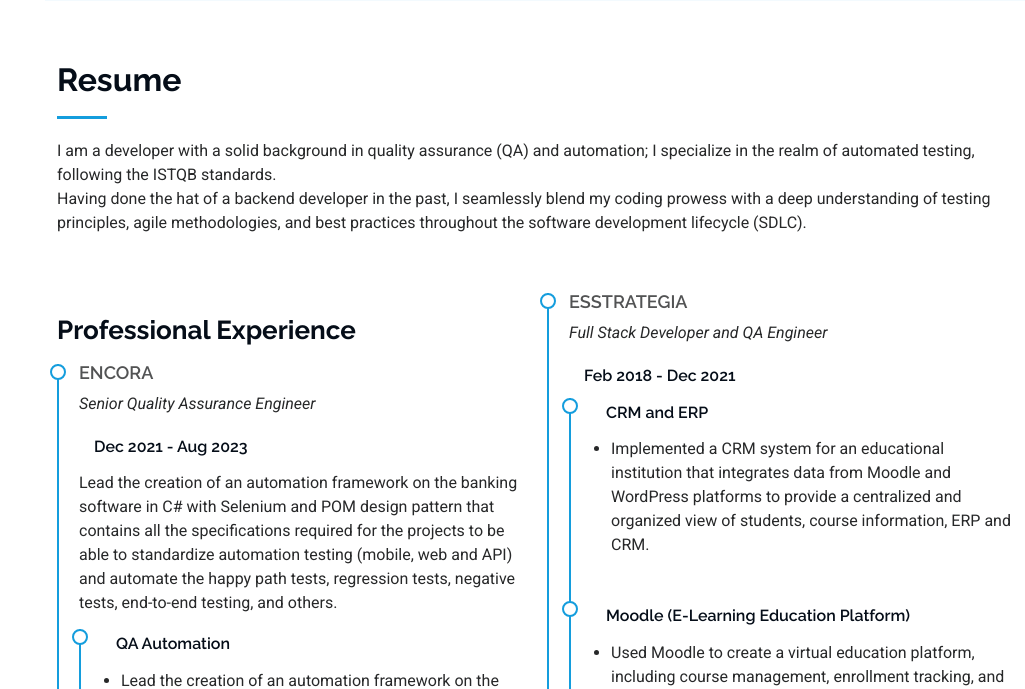
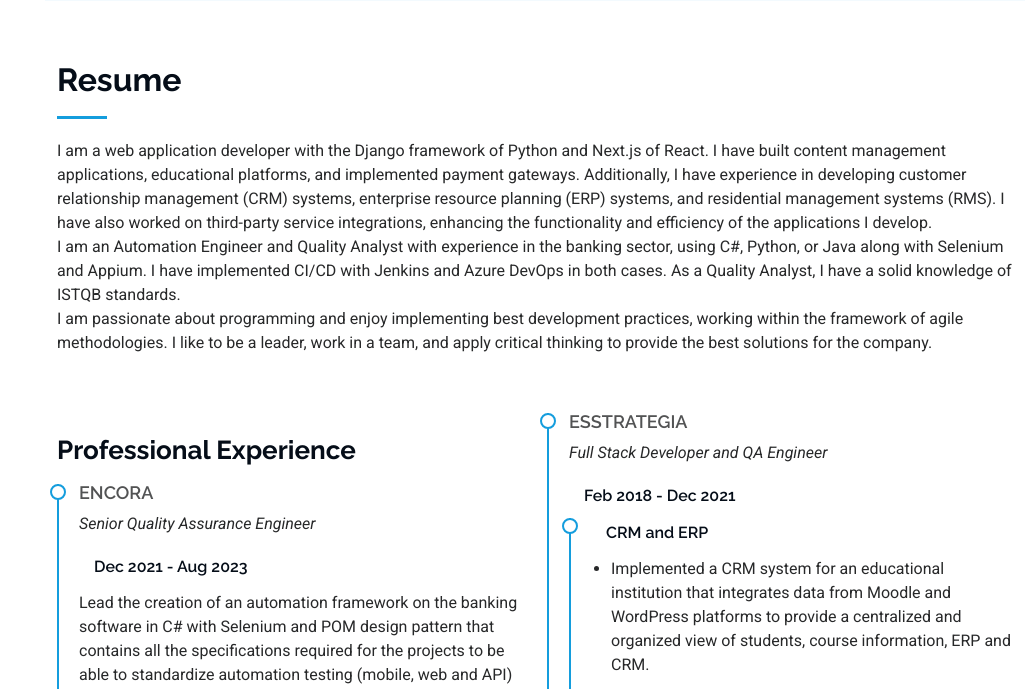
Before and after one commit to sebasmd-projects/cv-pag, a Django app: page / in a window 1280 px wide. Shown: the part 2093-2782 px from the top of the page, without its empty margins (255-1280 px from the left). Run offline with Django 4.2, Linux system fonts and the light colour scheme; parts of the project's set-up code (start-up, migrations or seed data) failed here and were passed over; some libraries are stand-ins or nearby versions.

Commit message:
update resume description

```diff
--- a/apps/project/page/index/templates/sections/resume.html
+++ b/apps/project/page/index/templates/sections/resume.html
@@ -5,17 +5,17 @@
     <h2>{% trans 'Resume' %}</h2>
     <p>
       {% blocktrans %}
-        I am a developer with a solid background in quality assurance (QA) and
-        automation; I specialize in the realm of automated testing, following the
-        ISTQB standards.
+        I am a web application developer with the Django framework of Python and Next.js of React. I have built content management applications, educational platforms, and implemented payment gateways. Additionally, I have experience in developing customer relationship management (CRM) systems, enterprise resource planning (ERP) systems, and residential management systems (RMS). I have also worked on third-party service integrations, enhancing the functionality and efficiency of the applications I develop.
       {% endblocktrans %}
     </p>
     <p>
       {% blocktrans %}
-        Having done the hat of a backend developer in the past, I seamlessly blend
-        my coding prowess with a deep understanding of testing principles, agile
-        methodologies, and best practices throughout the software development
-        lifecycle (SDLC).
+        I am an Automation Engineer and Quality Analyst with experience in the banking sector, using C#, Python, or Java along with Selenium and Appium. I have implemented CI/CD with Jenkins and Azure DevOps in both cases. As a Quality Analyst, I have a solid knowledge of ISTQB standards.
+      {% endblocktrans %}
+    </p>
+    <p>
+      {% blocktrans %}
+        I am passionate about programming and enjoy implementing best development practices, working within the framework of agile methodologies. I like to be a leader, work in a team, and apply critical thinking to provide the best solutions for the company.
       {% endblocktrans %}
     </p>
   </div>
```
Also changed, not shown: apps/common/utils/locale/es/LC_MESSAGES/django.po, apps/project/page/index/locale/es/LC_MESSAGES/django.po, 1 other file.
